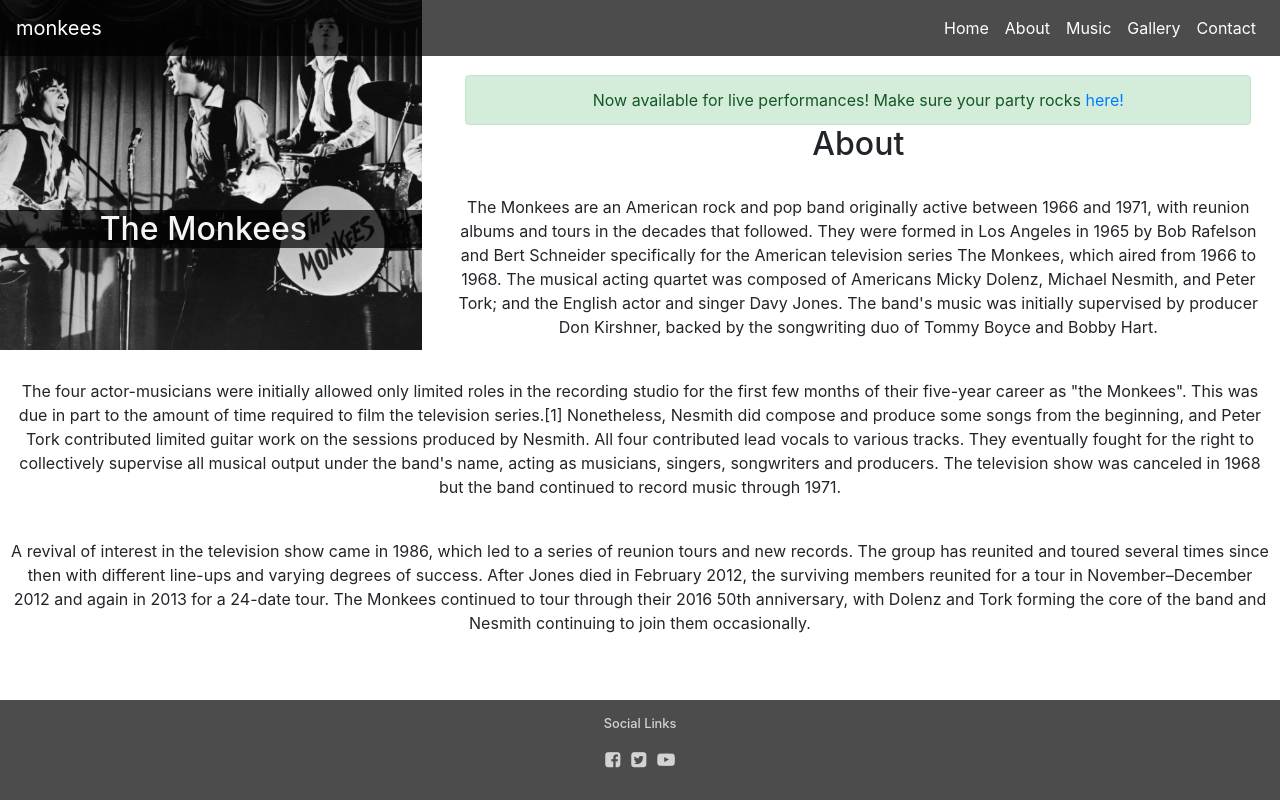
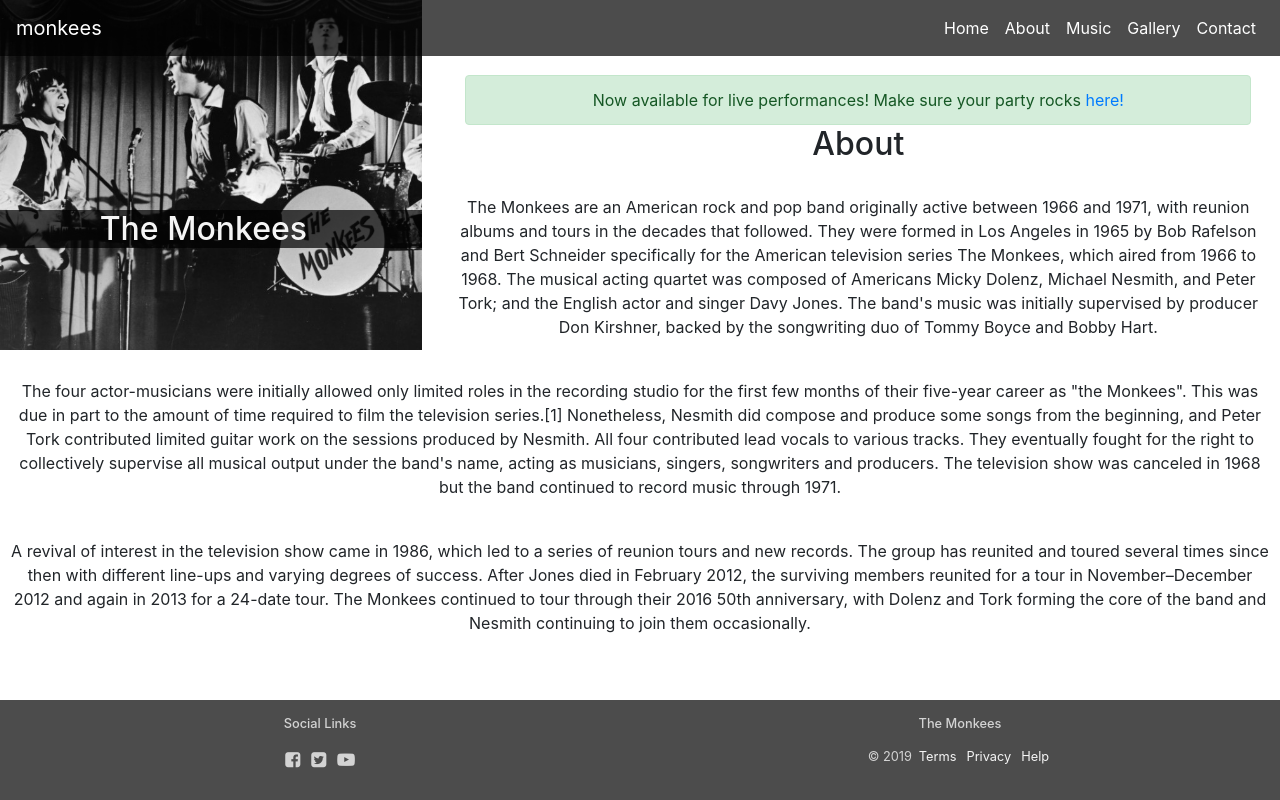
Before and after one commit to Code-Institute-Submissions/The-Monkees-13, a plain HTML site: page about.html in a window 1280 px wide. Drawn offline with nearby package versions, Linux system fonts and the light colour scheme.

Commit message:
footer pretend links

```diff
--- a/about.html
+++ b/about.html
@@ -115,6 +115,14 @@
                     <a href"#"><span><i class="fa fa-twitter-square social-link"></i></a>
                     <a href"#"><span><i class="fa fa-youtube-play social-link"></i></a>
                 </div>
+                <div class="col-sm">
+                        <h5>The Monkees</h5>
+                        <p class="footer-p"> &copy; 2019
+                                <a href="#" class="footer-link">Terms</a>
+                                <a href="#" class="footer-link">Privacy</a>
+                                <a href="#" class="footer-link">Help</a>
+                        </p>
+                    </div>
             </div>
         </footer>
 
--- a/assets/CSS/main.css
+++ b/assets/CSS/main.css
@@ -96,12 +96,31 @@
     font-size: .8rem;
 }
 
+.footer-p {
+    font-size: .8rem;
+    margin: 0;
+}
+
+.footer-link {
+    font-size: .8rem;
+    color: whitesmoke;
+    text-decoration: none;
+    transition: all 0.5s;
+}
+
+.footer-link:hover {
+    color: black;
+    text-decoration: none;
+}
+
+
+/*social links in footer*/
+
 footer a {
     font-size: 1.1rem;
     margin: 0 .2rem 10px;
 }
 
-/*social links in footer*/
 .social-link {
     transition: all .5s;
 }
```
Also changed, not shown: contact.html (+8 -0 lines).
